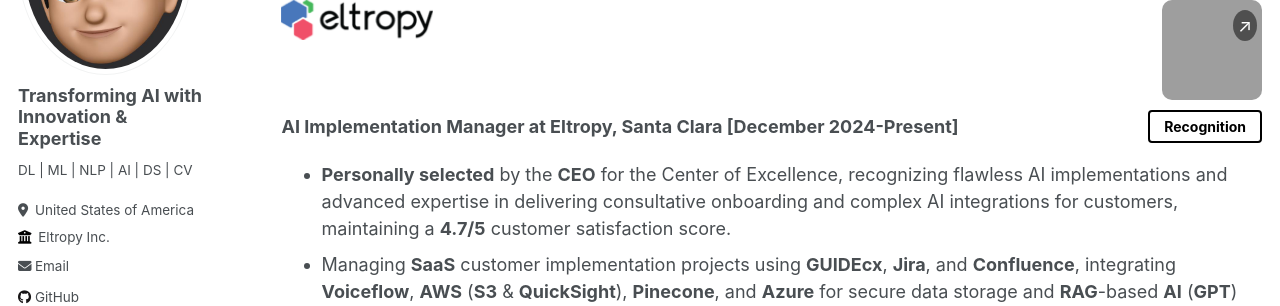
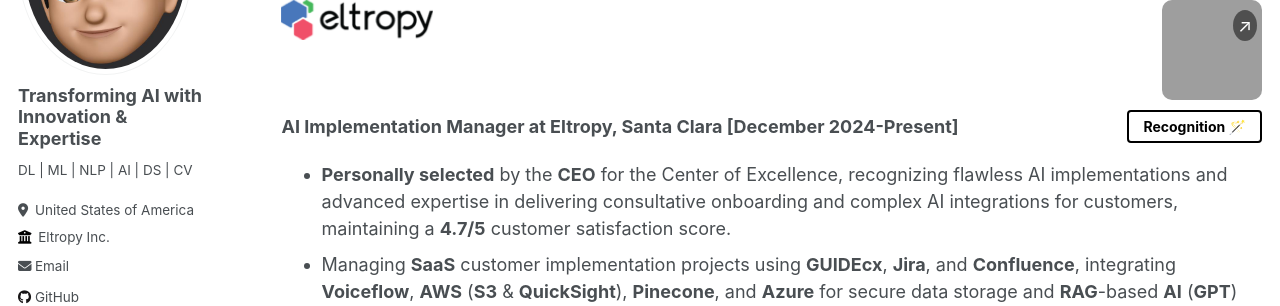
Before and after one commit to SudarshanaSRao/SudarshanaSRao.github.io, a Jekyll site: the page built from _pages/cv.md, in a window 1280 px wide and 900 px high, cut to the strip 249-555 px from the top of the window. Built offline with Jekyll 4.4.1, drawn with Linux system fonts in a browser that asks for light colours; grey boxes are pictures that could not be loaded.

Commit message:
Update cv.md

```diff
--- a/_pages/cv.md
+++ b/_pages/cv.md
@@ -172,7 +172,7 @@
 <div class="header-container">
   <h4>AI Implementation Manager at Eltropy, Santa Clara [December 2024-Present]</h4>
   <a href="https://sudarshanasrao.github.io/achievements/">
-    <button class="download-button">Recognition</button>
+    <button class="download-button">Recognition 🪄</button>
   </a>
 </div>
 
```
